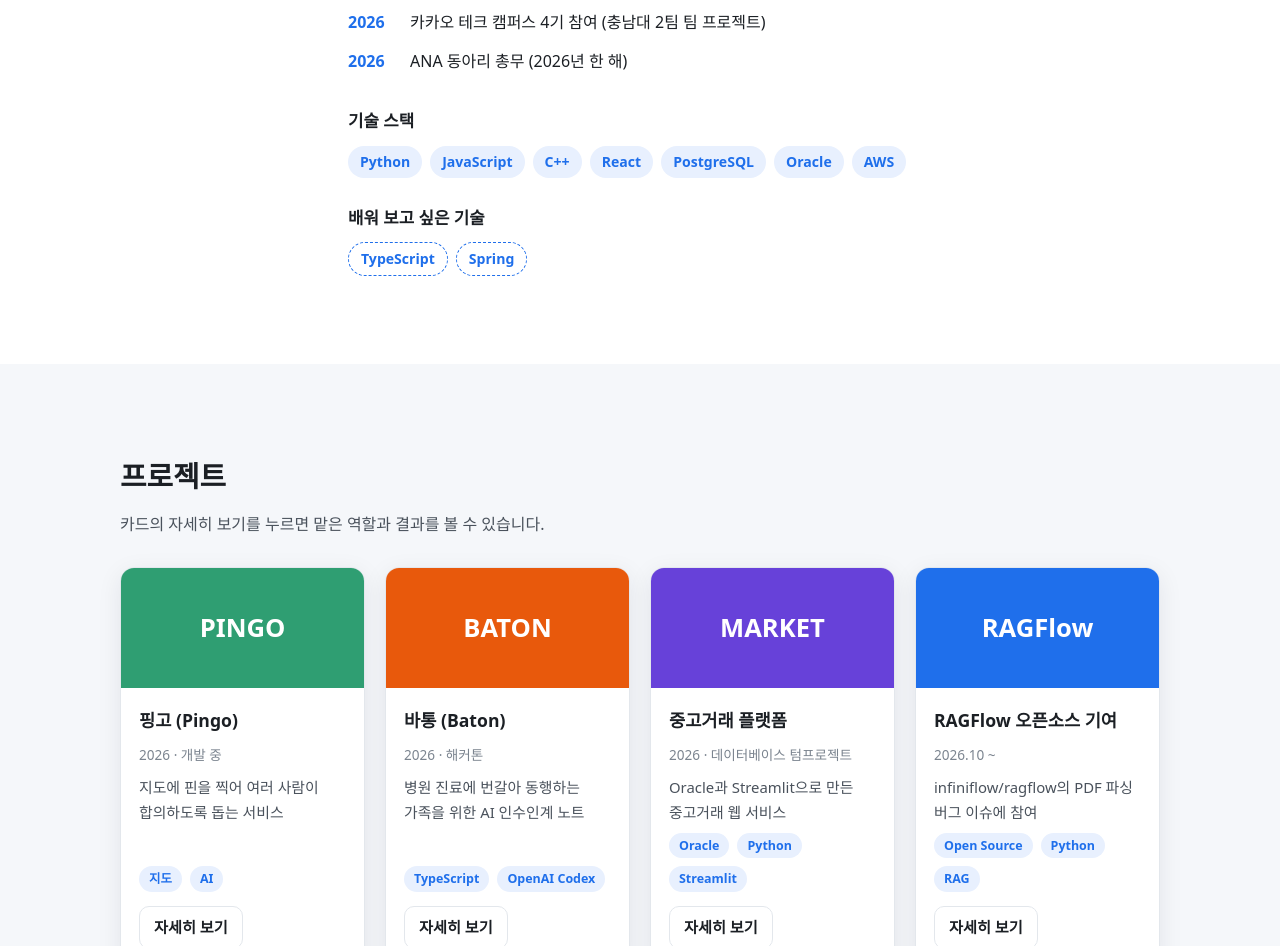
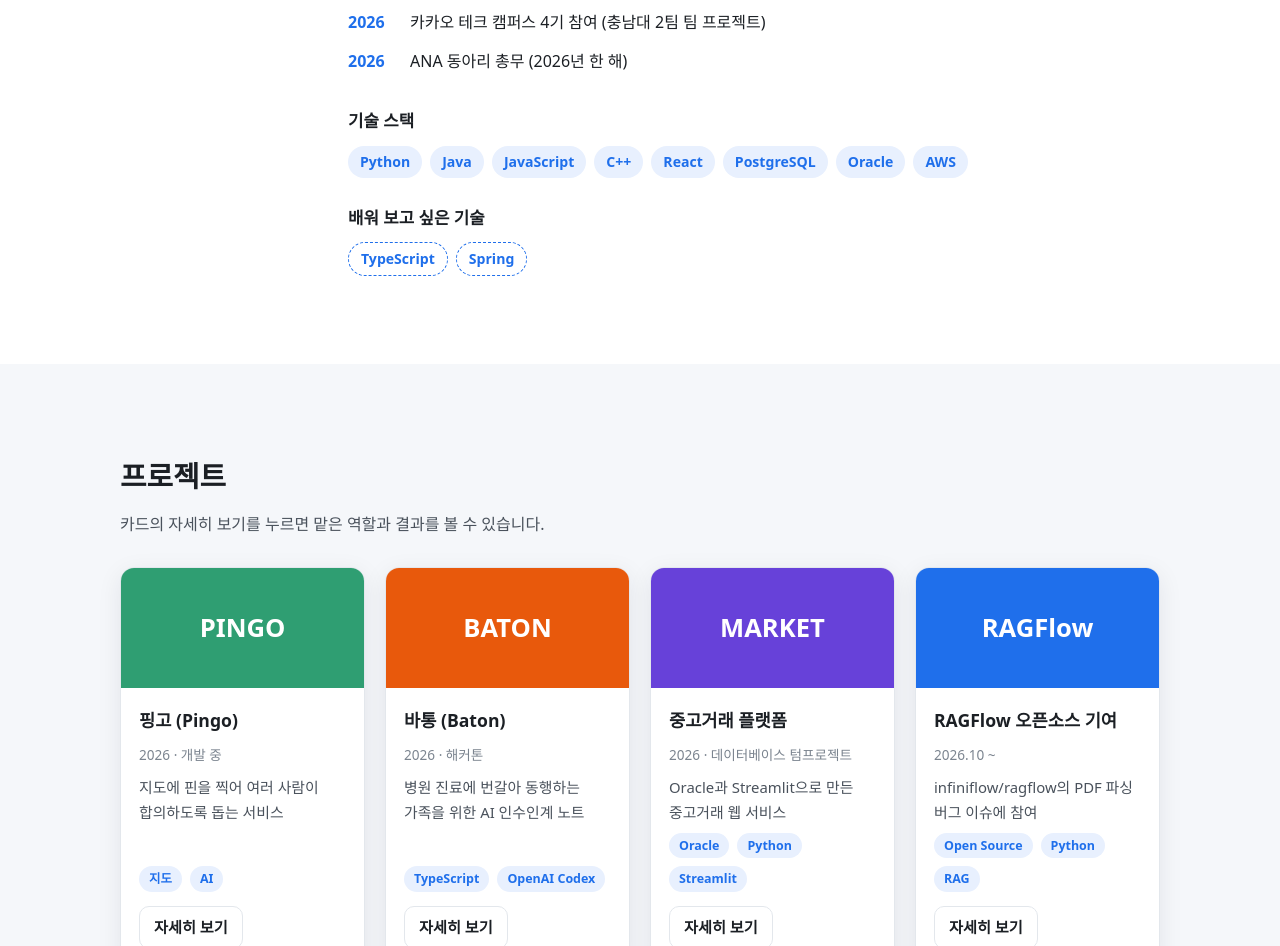
Before and after one commit to Solquick24/portfolio, a plain HTML site: page index.html in a window 1280 px wide. Shown: the part 1004-1950 px from the top of the page. Drawn offline with Linux system fonts and the light colour scheme.

Commit message:
기술 스택에 Java 추가
Co-Authored-By: Claude Opus 5.5 <noreply@anthropic.com>
Claude-Session: https://claude.ai/code/session_01PT1ZgHi2sVRagsENdH9qU1

```diff
--- a/index.html
+++ b/index.html
@@ -48,7 +48,7 @@
 
           <h3 class="sub-title">기술 스택</h3>
           <ul class="tags">
-            <li>Python</li><li>JavaScript</li><li>C++</li><li>React</li>
+            <li>Python</li><li>Java</li><li>JavaScript</li><li>C++</li><li>React</li>
             <li>PostgreSQL</li><li>Oracle</li><li>AWS</li>
           </ul>
           <h3 class="sub-title">배워 보고 싶은 기술</h3>
```
